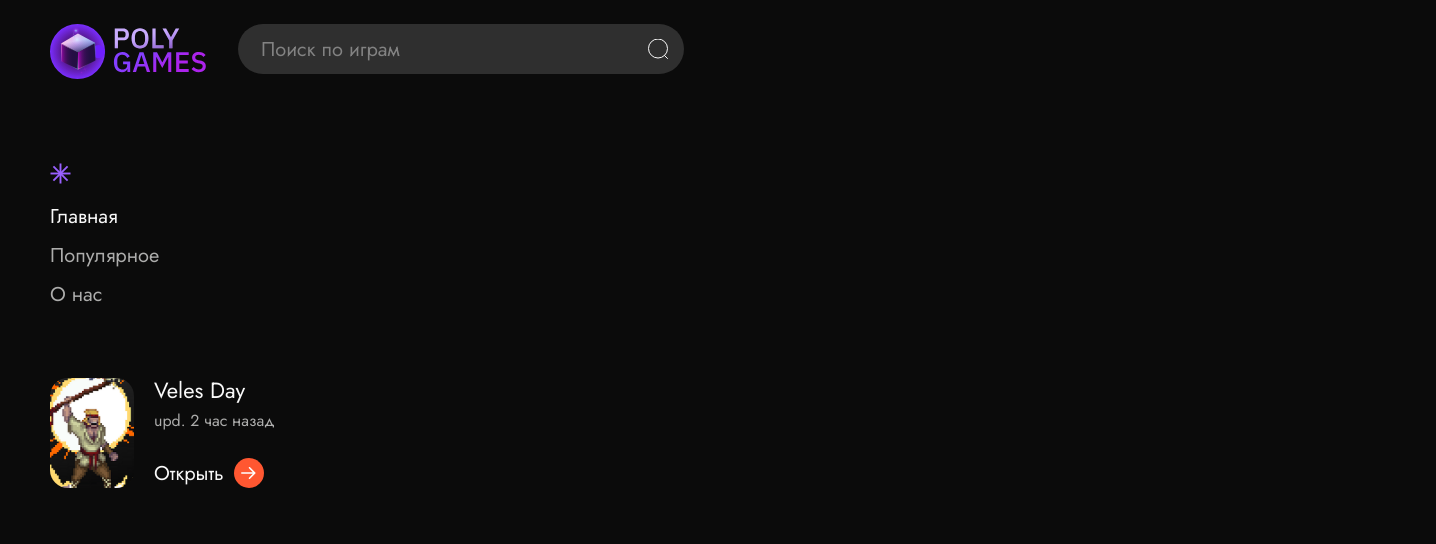
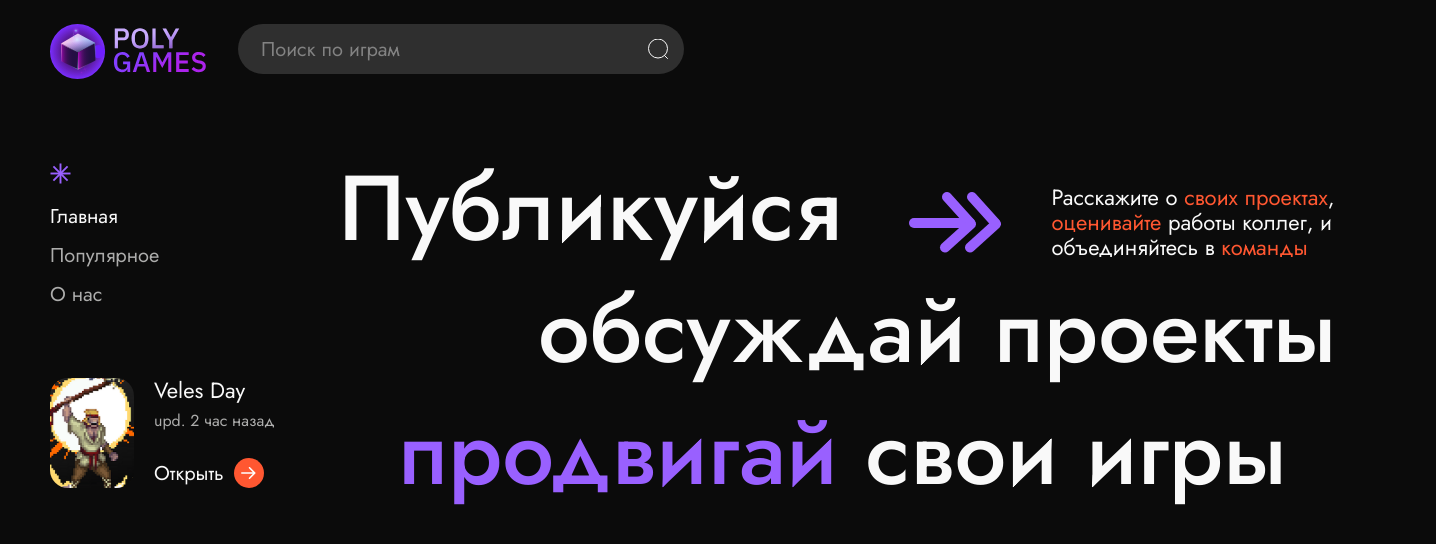
Before and after one commit to affectech/polygames-frontend, a React app in the folder frontend/: page / in a window 1280 px wide. Shown: the top 544 px of the page, 1436 px wide, since content can reach past the window. Built offline with nearby package versions, Linux system fonts and the light colour scheme.

Commit message:
добавлены заголовки hero секции главной страницы

```diff
--- a/frontend/src/components/App.scss
+++ b/frontend/src/components/App.scss
@@ -1,4 +1,5 @@
+@import '@/variables-dark.scss';
 .app {
-    color: orangered;
+    color: $white-100;
     font-size: 2em;
 }
--- a/frontend/src/views/Home/Hero/Hero.jsx
+++ b/frontend/src/views/Home/Hero/Hero.jsx
@@ -2,6 +2,7 @@ import React from 'react';
 import './Hero.scss';
 import decorateStarMini from '@assets/decorate-star-mini.svg';
 import cover from '@assets/cover-game1.png';
+import arrows from '@assets/arrows.svg';
 
 const Hero = () => {
     return (
@@ -40,8 +41,16 @@ const Hero = () => {
                         </div>
                     </div>
                 </div>
+                <div className="hero__info">
+                    <h1 className="hero__title">Публикуйся</h1>
+                    <h1 className="hero__title">обсуждай проекты</h1>
+                    <h1 className="hero__title"><span className='hero__title hero__title--highlighted'>продвигай</span> свои игры</h1>
+                    <div className="hero__details">
+                        <img src={arrows} alt="Hero Arrows Decorate" className="hero__arrows" />
+                        <p className="hero__desc">Расскажите о <span className="hero__desc hero__desc--highlighted">своих проектах</span>, <span className="hero__desc hero__desc--highlighted">оценивайте</span> работы коллег, и объединяйтесь в <span className="hero__desc hero__desc--highlighted">команды</span></p>
+                    </div>
+                </div>
             </div>
-
         </section>
     );
 };
--- a/frontend/src/views/Home/Hero/Hero.scss
+++ b/frontend/src/views/Home/Hero/Hero.scss
@@ -2,9 +2,13 @@
 .hero__wrapper {
     padding: 60px 50px;
     max-width: 1240px;
+    display: flex;
+    gap: 60px;
     // margin: 0 auto;
 }
-
+.hero__tools {
+    min-width: 228px;
+}
 .navigate {
     display: flex;
     flex-direction: column;
@@ -106,3 +110,46 @@
         }
     }
 }
+
+.hero__info {
+    display: flex;
+    position: relative;
+    flex-direction: column;
+    gap: 30px;
+    width: 100%;
+}
+
+.hero__title {
+    font-size: 92px;
+    font-weight: 500;
+    padding: 0;
+    margin: 0;
+    color: $white-100;
+    white-space: nowrap;
+    line-height: 1;
+    &--highlighted {
+        color: $accent-color;
+    }
+    &:nth-child(2){
+        margin-left: 200px;
+    }
+    &:nth-child(3){
+        margin-left: 60px;
+    }
+}
+
+.hero__details {
+    position: absolute;
+    display: flex;
+    gap: 50px;
+    right: -100px;
+}
+
+.hero__desc {
+    max-width: 385px;
+    font-size: 22px;
+    line-height: 25px;
+    &--highlighted {
+        color: $primary-color;
+    }
+}
```
Also changed, not shown: frontend/src/components/Button/Button.jsx (added, +10 -0 lines), frontend/src/assets/arrows.svg (added), frontend/src/components/Button/Button.scss (added).
